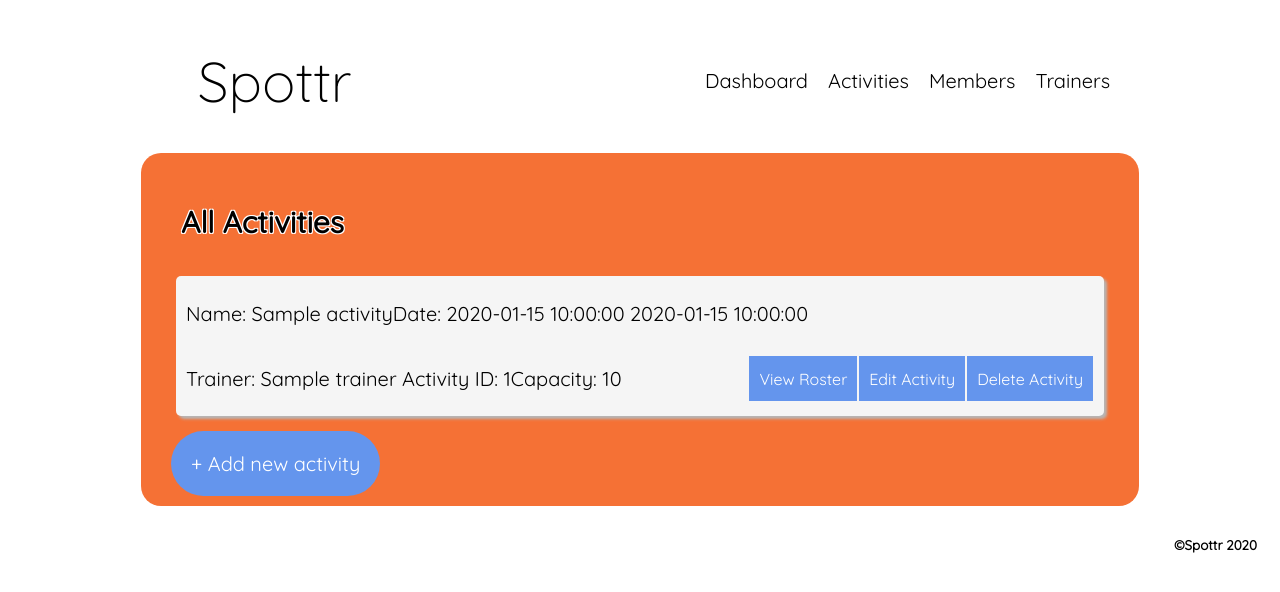
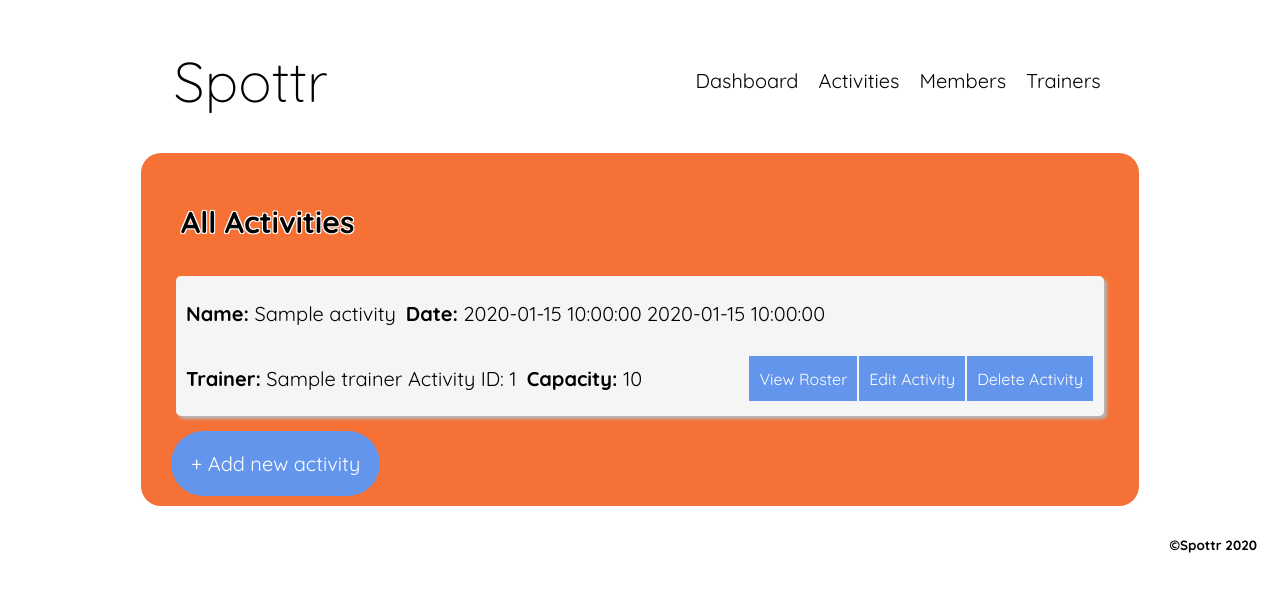
Before and after one commit to lewissndrs/Spottr, a Flask app: page /activities in a window 1280 px wide. Shown: the top 592 px of the page. Run offline with Flask 2, Linux system fonts and the light colour scheme; a database or web service that is not in the repository returns one stand-in record (values such as "Sample title"); some libraries are stand-ins or nearby versions.

Commit message:
cleaned up text readability

```diff
--- a/controllers/bookings_controller.py
+++ b/controllers/bookings_controller.py
@@ -32,7 +32,6 @@
     if booked < activity.capacity:
         booking_repository.save(booking)
         return redirect("/activities/"+activity_id)
-    message = 'Sorry, this class is fully booked'
     return render_template('bookings/error.html')
 
 
--- a/static/CSS/style.css
+++ b/static/CSS/style.css
@@ -1,7 +1,11 @@
-@import url('https://fonts.googleapis.com/css2?family=Open+Sans:wght@400;700&family=Quicksand:wght@300;400&display=swap');
+@import url('https://fonts.googleapis.com/css2?family=Open+Sans:wght@400;700&family=Quicksand:wght@300;400;700&display=swap');
 
 *{
     font-smooth: auto;
+}
+
+p {
+    margin-right: 10px;
 }
 
 #logo {
@@ -9,12 +13,19 @@
     font-weight: 300;
     font-size: 56px;
     margin-left: 3%;
+    color: black;
+    text-decoration: none;
 }
+
 
 header {
     display: flex;
     justify-content: space-around;
     flex-wrap: wrap;
+}
+
+header > a {
+    text-decoration: none;
 }
 
 body {
--- a/templates/activities/index.html
+++ b/templates/activities/index.html
@@ -10,10 +10,10 @@
     <div class='card_cont'>
     {% for activity in activities %}
     <div class='card'>
-        <p>Name: {{ activity.name }} </p>
-        <p> Date: {{ activity.date }} {{ activity.time }} </p>
-        <p> Trainer: {{ activity.trainer.name }} Activity ID: {{ activity.id }}</p>
-        <p>Capacity: {{ activity.capacity }}</p>
+        <p><strong>Name:</strong> {{ activity.name }} </p>
+        <p> <strong>Date:</strong> {{ activity.date }} {{ activity.time }} </p>
+        <p> <strong>Trainer:</strong> {{ activity.trainer.name }} Activity ID: {{ activity.id }}</p>
+        <p><strong>Capacity:</strong> {{ activity.capacity }}</p>
 
         <div class='button-box'>
             <!-- view roster -->
--- a/templates/base.html
+++ b/templates/base.html
@@ -8,7 +8,7 @@
 </head>
 <body>
     <header>
-        <h1 id='logo'>Spottr</h1>
+        <a href="/"><h1  id='logo'>Spottr </h1></a>
         <nav>
             <ul>
                 <li>
--- a/templates/index.html
+++ b/templates/index.html
@@ -7,7 +7,7 @@
 <div class='card_cont'>
     {% for activity in activities %}
     <div class='card'>
-        <p>{{ activity.name }} {{ activity.date }} {{ activity.time }}</p>
+        <p><strong>{{ activity.name }}</strong> {{ activity.date }} {{ activity.time }}</p>
 
         <div class='button-box'>
             <form action="/activities/{{ activity.id }}">
--- a/templates/members/index.html
+++ b/templates/members/index.html
@@ -7,7 +7,7 @@
     <div class='card_cont'>
     {% for member in members %}
     <div class='card'>
-        <p>Name: {{ member.name }} Active: {{ member.active }}</p>
+        <p><strong>Name: </strong>{{ member.name }}<strong> Active: </strong>{{ member.active }}</p>
 
         <div class='button-box' class='push'>
             <form action="/members/{{ member.id }}">
--- a/templates/members/show.html
+++ b/templates/members/show.html
@@ -4,8 +4,8 @@
 
     <h2>{{ member.name }}</h2>
     <div class='form-new'>
-    <p>Member ID: {{ member.id }}</p>
-    <p>Membership status: {{ member.active }}</p>
+    <p><strong>Member ID: </strong>{{ member.id }}</p>
+    <p><strong>Membership status:</strong> {{ member.active }}</p>
 
     <h2>Upcoming Activities: </h2>
     {% for activity in activities %}
--- a/templates/trainers/index.html
+++ b/templates/trainers/index.html
@@ -9,7 +9,7 @@
 
         <div class='card'>
 
-        <p>name: {{ trainer.name }} id: {{ trainer.id }} active: {{ trainer.active }}</p>
+        <p><strong>name:</strong> {{ trainer.name }} <strong>ID:</strong> {{ trainer.id }} <strong>active:</strong> {{ trainer.active }}</p>
 
         <div class='button-box'>
             <form action="/trainers/{{ trainer.id }}" class='push'>
--- a/templates/trainers/show.html
+++ b/templates/trainers/show.html
@@ -6,7 +6,7 @@
 
     <div class='form-new'>
 
-    <p>active: {{ trainer.active }} id: {{ trainer.id }}</p>
+    <p><strong>active:</strong> {{ trainer.active }} <strong>ID:</strong> {{ trainer.id }}</p>
 
     <h3>Upcoming activities</h3>
 
```
